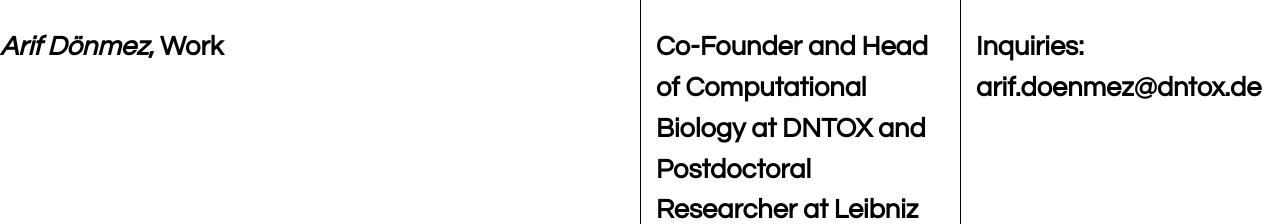
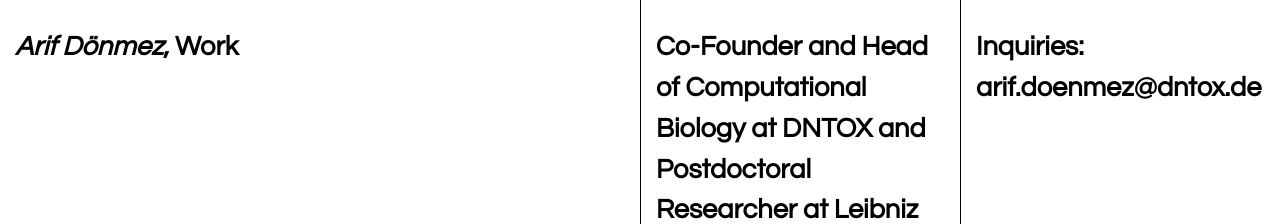
Before and after one commit to alim-zend/alim-zend.github.io, a Jekyll site: the page built from index.md, in a window 1280 px wide. Shown: the top 224 px of the page. Built offline with Jekyll 4.4.1, drawn with Linux system fonts in a browser that asks for light colours.

Commit message:
Update header.html

```diff
--- a/_includes/header.html
+++ b/_includes/header.html
@@ -1,10 +1,11 @@
 <header>
   <div class="container-fluid">
-    <div class="fixed-top" style="font-weight:bold;padding-top: 1em;">
+    <div class="fixed-top" style="font-weight:bold;padding-top: 1em;padding-left:15px;">
           <i>Arif Dönmez</i>, Work
     </div>
     <div class="row">
       <div class="col-sm-6" style="font-weight:bold;padding-top: 1em;">
+        <i></i>
       </div>
       <div class="col-sm" style="font-weight:bold;border-width: thin;border-left-style: solid;padding-top: 1em;">
         Co-Founder and Head of Computational Biology at DNTOX and Postdoctoral Researcher at Leibniz Research Institute for Environmental Medicine.
```
